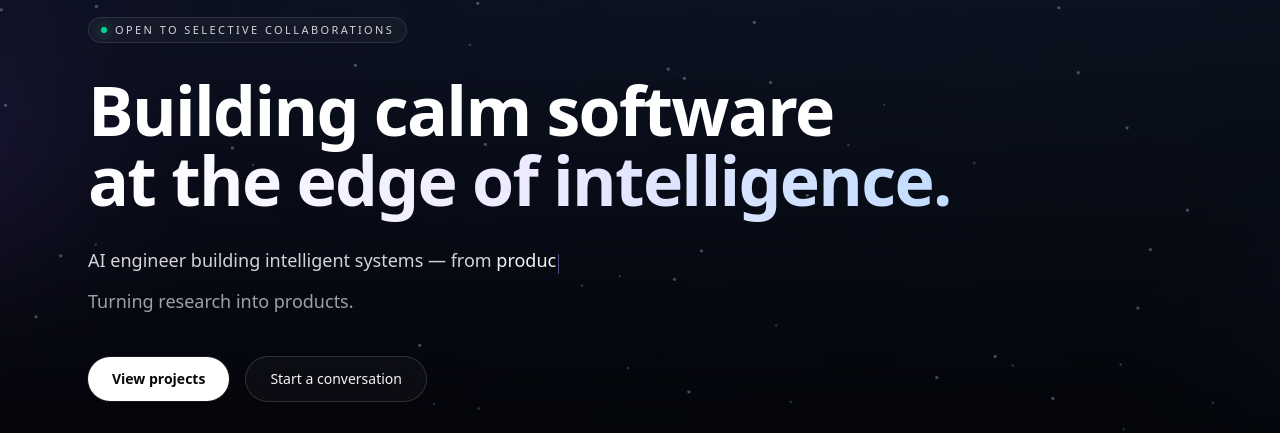
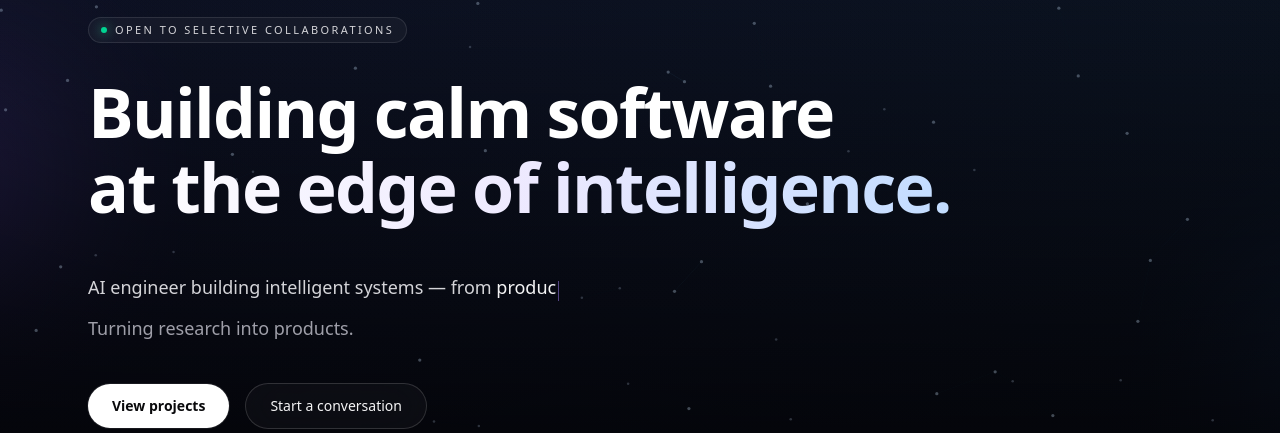
Before and after one commit to egehank1/personal-website, a Next.js app: page / in a window 1280 px wide. Shown: the part 129-562 px from the top of the page. Built offline with nearby package versions, Linux system fonts and the light colour scheme; no server answers.

Commit message:
Update Hero section styling to improve spacing and text alignment for better readability.

```diff
--- a/src/components/sections/Hero.tsx
+++ b/src/components/sections/Hero.tsx
@@ -43,10 +43,10 @@ export function Hero() {
           initial={{ opacity: 0, y: 24 }}
           animate={{ opacity: 1, y: 0 }}
           transition={{ duration: 0.65, delay: 0.05, ease: [0.22, 1, 0.36, 1] }}
-          className="mt-8 max-w-4xl font-display text-[clamp(2.6rem,6vw,4.25rem)] font-semibold leading-[1.02] tracking-tight text-white"
+          className="mt-8 max-w-4xl pb-1 font-display text-[clamp(2.6rem,6vw,4.25rem)] font-semibold leading-[1.1] tracking-tight text-white"
         >
           Building calm software
-          <span className="block bg-gradient-to-r from-white via-violet-100 to-blue-200 bg-clip-text pb-2 text-transparent">
+          <span className="block bg-gradient-to-r from-white via-violet-100 to-blue-200 bg-clip-text pb-3 text-transparent">
             at the edge of intelligence.
           </span>
         </motion.h1>
@@ -55,7 +55,7 @@ export function Hero() {
           initial={{ opacity: 0, y: 20 }}
           animate={{ opacity: 1, y: 0 }}
           transition={{ duration: 0.6, delay: 0.12, ease: [0.22, 1, 0.36, 1] }}
-          className="mt-6 max-w-2xl text-base leading-relaxed text-zinc-400 sm:text-lg"
+          className="mt-8 max-w-2xl text-base leading-relaxed text-zinc-400 sm:text-lg"
         >
           <span className="text-zinc-300">
             AI engineer building intelligent systems — from{" "}
```
